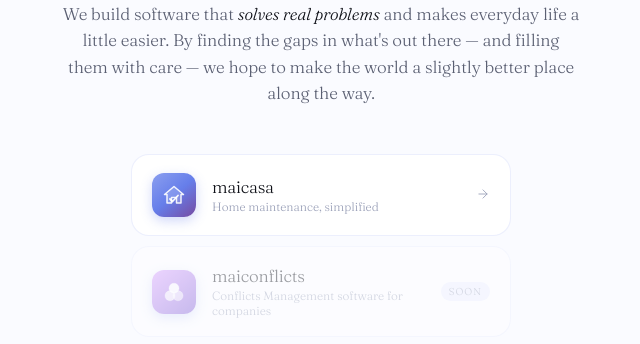
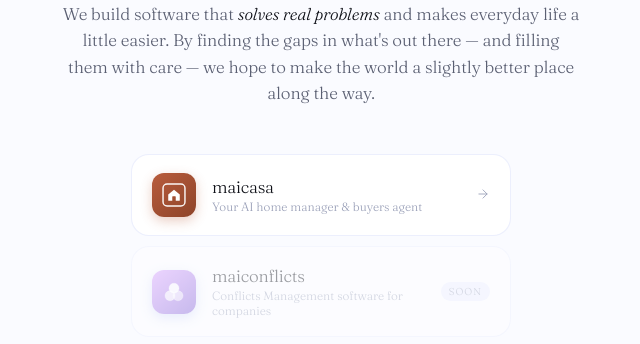
Before and after one commit to simonvnola/maisoftware-site, a plain HTML site: page index.html in a window 1280 px wide. Shown: the part 117-461 px from the top of the page, without its empty margins (319-959 px from the left). Drawn offline with Linux system fonts and the light colour scheme.

Commit message:
use new maicasa clay-rounded-square logo on Mai Software hub

```diff
--- a/index.html
+++ b/index.html
@@ -61,13 +61,13 @@
 <p class="intro">We build software that <em>solves real problems</em> and makes everyday life a little easier. By finding the gaps in what's out there — and filling them with care — we hope to make the world a slightly better place along the way.</p>
 <div class="apps">
   <a href="/maicasa" class="app-link">
-    <div class="app-icon">
-      <svg width="22" height="20" viewBox="0 0 22 20" fill="none">
-        <path d="M11 1.5L20.5 9.5H18V18H13.5V12.5H8.5V18H4V9.5H1.5Z" fill="rgba(255,255,255,0.18)" stroke="rgba(255,255,255,0.9)" stroke-width="1.5" stroke-linejoin="round"/>
-        <path d="M7 14L9.5 16.5L15 10.5" stroke="rgba(255,255,255,0.95)" stroke-width="1.8" stroke-linecap="round" stroke-linejoin="round"/>
+    <div class="app-icon" style="background:linear-gradient(140deg,#B85C3D,#8E4429);box-shadow:0 4px 12px rgba(184,92,61,0.3);">
+      <svg width="30" height="30" viewBox="0 0 104 104" aria-hidden="true">
+        <rect x="14" y="14" width="76" height="76" rx="14" fill="none" stroke="rgba(255,255,255,0.95)" stroke-width="5"/>
+        <path d="M52 34 L72 50 V70 A2 2 0 0 1 70 72 H58 V58 A2 2 0 0 0 56 56 H48 A2 2 0 0 0 46 58 V72 H34 A2 2 0 0 1 32 70 V50 Z" fill="#FFFFFF"/>
       </svg>
     </div>
-    <div><div class="app-name">maicasa</div><div class="app-desc">Home maintenance, simplified</div></div>
+    <div><div class="app-name">maicasa</div><div class="app-desc">Your AI home manager &amp; buyers agent</div></div>
     <div class="app-arrow"><svg width="14" height="14" viewBox="0 0 24 24" fill="none" stroke="currentColor" stroke-width="1.5" stroke-linecap="round"><path d="M5 12h14M12 5l7 7-7 7"/></svg></div>
   </a>
   <div class="app-link soon">
```
